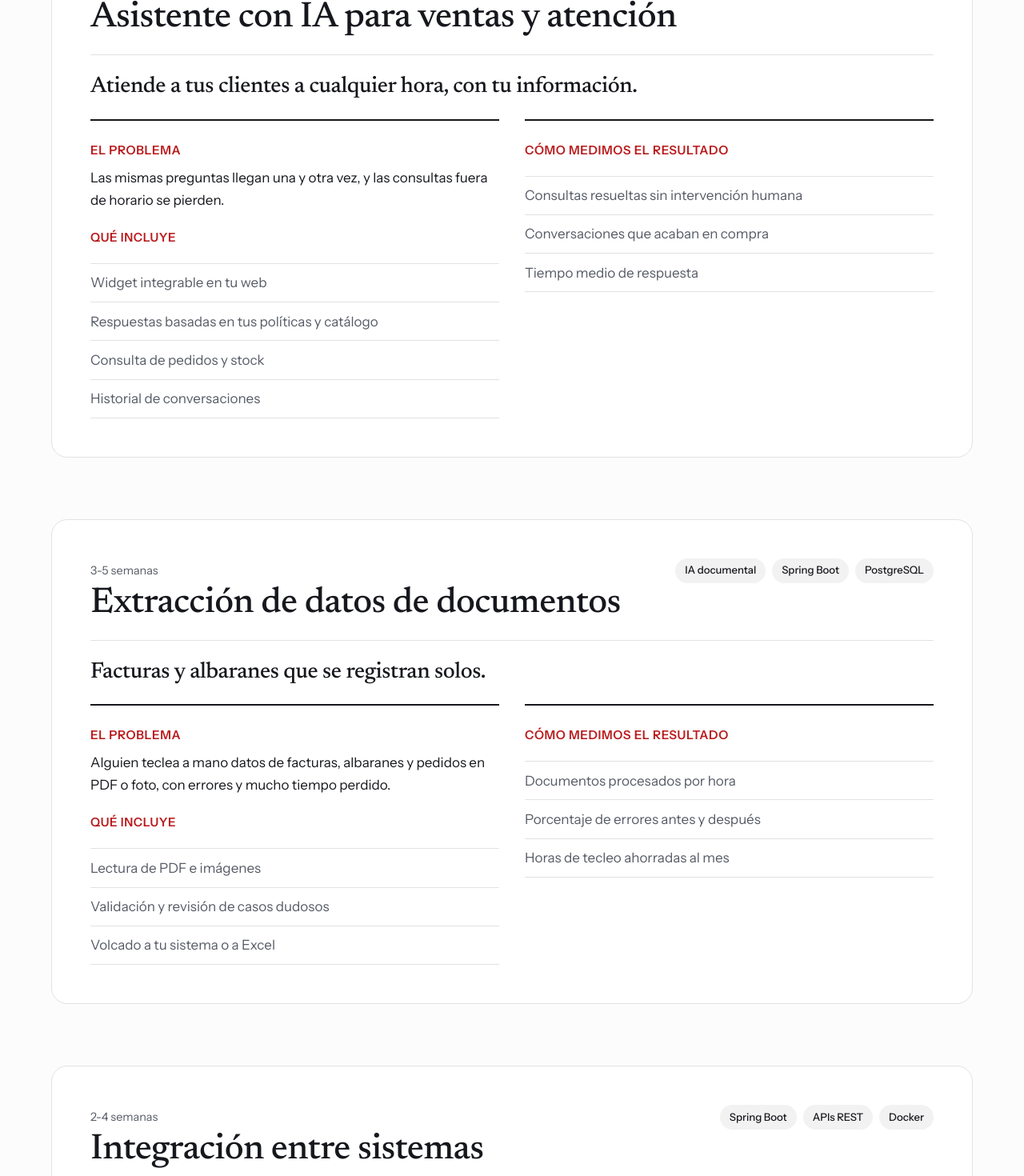
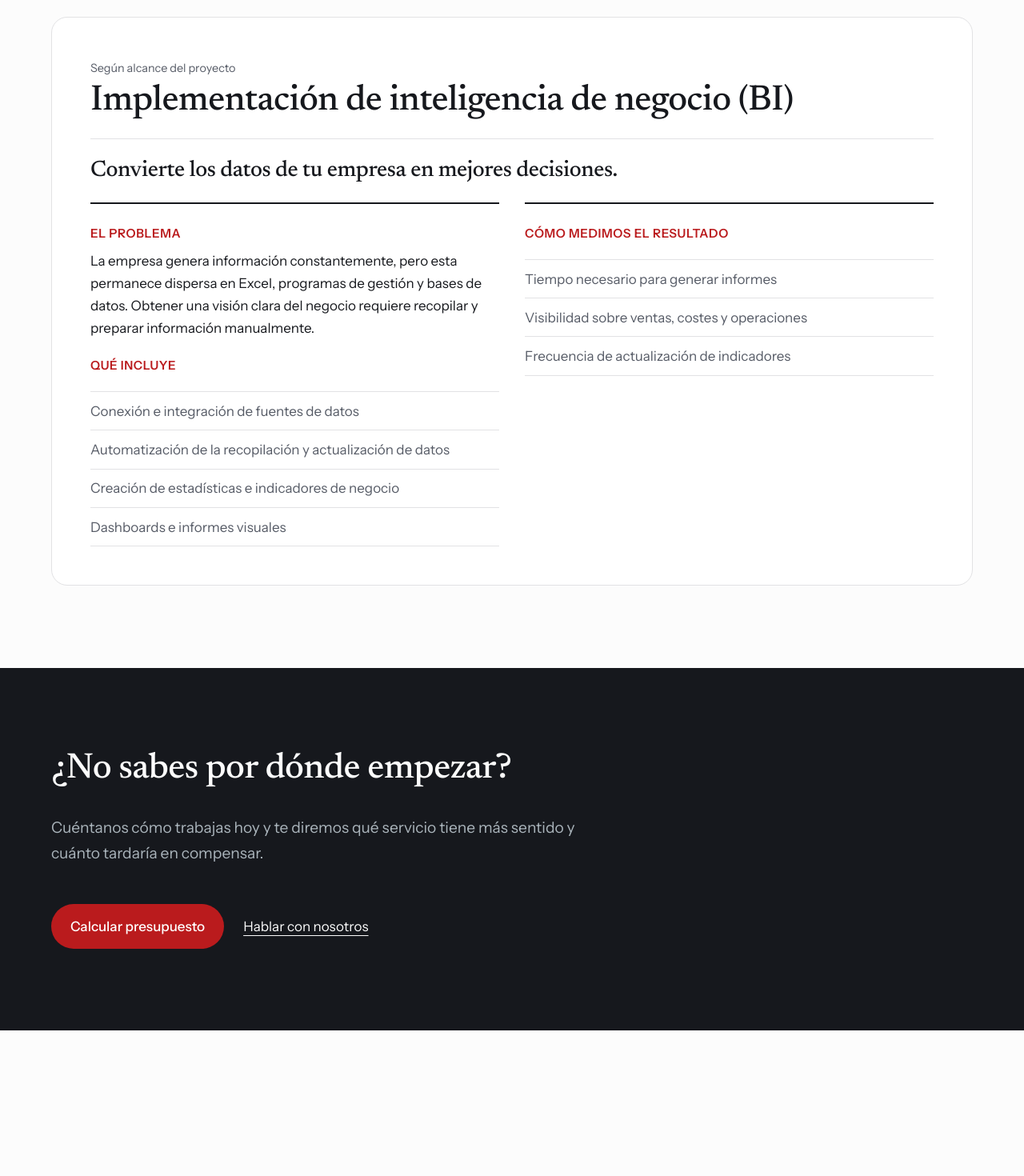
Before and after one commit to WattWozy/LITA, a Next.js app: page /calculadora in a window 1280 px wide. Shown: the part 1330-2800 px from the top of the page at 80% size. After the commit the page ends 2618 px from the top, so only its background shows below. Built offline with nearby package versions, Linux system fonts and the light colour scheme.

Commit message:
fix: hiding irrelevancies

```diff
--- a/app/calculadora/page.tsx
+++ b/app/calculadora/page.tsx
@@ -45,13 +45,13 @@ export default function ServiciosPage() {
                     <span className="story-meta">{item.plazo}</span>
                     <h2>{item.nombre}</h2>
                   </div>
-                  <div className="story-tags">
+                  {/* <div className="story-tags">
                     {item.stack.map((tech) => (
                       <span key={tech} className="tag">
                         {tech}
                       </span>
                     ))}
-                  </div>
+                  </div> */}
                 </header>
 
                 <h3 className="story-headline">{item.headline}</h3>
--- a/app/page.tsx
+++ b/app/page.tsx
@@ -80,7 +80,6 @@ export default function Home() {
         </a>
         <nav aria-label="Principal">
           <a href="/calculadora">Servicios</a>
-          <a href="/historias">Historias</a>
           <a href="#metodo">Cómo trabajamos</a>
           <a href="#ingenieria">Ingeniería</a>
           <a href="#contacto" className="btn btn-small">
--- a/app/site.ts
+++ b/app/site.ts
@@ -1,7 +1,7 @@
 // Edita aquí los datos de tu empresa.
 export const site = {
   name: "LITA",
-  email: "hola@lita.es",
+  email: "niklas2@gmx.es",
   city: "Pamplona",
   description:
     "Software a medida e inteligencia artificial para negocios locales, con ingeniería rigurosa y trato cercano.",
@@ -19,194 +19,47 @@ export interface Historia {
   stack: string[];
 }
 
-// Pega este array en app/site.ts (o importa desde aquí).
-// `horas` es el mínimo para empezar; el precio «desde» se calcula con TARIFA (app/precios.ts).
-// Todas las horas son estimaciones de partida: ajústalas a tu experiencia real.
 export const servicios = [
-  // — Los cuatro que conviene destacar primero —
   {
-    slug: "calculadora-presupuestos",
-    nombre: "Calculadora de presupuestos",
-    plazo: "4-6 semanas",
-    horas: 30,
-    headline: "Presupuestos desglosados en minutos, no en horas.",
-    stack: ["Next.js", "Spring Boot", "PostgreSQL"],
-    problema: "Cada presupuesto se hace a mano sobre hojas de cálculo, con riesgo de errores y respuestas lentas.",
-    incluye: ["Importación de tu catálogo y tarifas", "Cálculo automático con desglose", "Presupuesto en PDF para el cliente"],
-    metricas: ["Minutos por presupuesto antes y después", "Presupuestos enviados por semana", "Porcentaje de presupuestos aceptados"],
+    slug: "centralizacion-sistemas",
+    nombre: "Centralización de sistemas internos",
+    plazo: "Según alcance del proyecto",
+    headline: "Menos herramientas desconectadas. Más control sobre tu negocio.",
+    problema:
+      "La información y los procesos de la empresa están repartidos entre hojas de cálculo, correos y programas que no se comunican entre sí. Esto genera trabajo duplicado, errores y dependencia de tareas manuales.",
+    incluye: [
+      "Conexión de las herramientas y sistemas existentes",
+      "Automatización de tareas y flujos de trabajo",
+      "Centralización de información en un único entorno",
+      "Desarrollo de aplicaciones internas cuando sea necesario",
+    ],
+    metricas: [
+      "Horas de trabajo manual eliminadas",
+      "Errores y duplicidades reducidos",
+      "Tiempo necesario para completar tareas habituales",
+    ],
   },
   {
-    slug: "asistente-ia-ventas",
-    nombre: "Asistente con IA para ventas y atención",
-    plazo: "4-6 semanas",
-    horas: 40,
-    headline: "Atiende a tus clientes a cualquier hora, con tu información.",
-    stack: ["Spring Boot", "RAG", "PostgreSQL"],
-    problema: "Las mismas preguntas llegan una y otra vez, y las consultas fuera de horario se pierden.",
-    incluye: ["Widget integrable en tu web", "Respuestas basadas en tus políticas y catálogo", "Consulta de pedidos y stock", "Historial de conversaciones"],
-    metricas: ["Consultas resueltas sin intervención humana", "Conversaciones que acaban en compra", "Tiempo medio de respuesta"],
+    slug: "inteligencia-negocio",
+    nombre: "Implementación de inteligencia de negocio (BI)",
+    plazo: "Según alcance del proyecto",
+    headline: "Convierte los datos de tu empresa en mejores decisiones.",
+    problema:
+      "La empresa genera información constantemente, pero esta permanece dispersa en Excel, programas de gestión y bases de datos. Obtener una visión clara del negocio requiere recopilar y preparar información manualmente.",
+    incluye: [
+      "Conexión e integración de fuentes de datos",
+      "Automatización de la recopilación y actualización de datos",
+      "Creación de estadísticas e indicadores de negocio",
+      "Dashboards e informes visuales",
+    ],
+    metricas: [
+      "Tiempo necesario para generar informes",
+      "Visibilidad sobre ventas, costes y operaciones",
+      "Frecuencia de actualización de indicadores",
+    ],
   },
-  {
-    slug: "extraccion-documentos",
-    nombre: "Extracción de datos de documentos",
-    plazo: "3-5 semanas",
-    horas: 30,
-    headline: "Facturas y albaranes que se registran solos.",
-    stack: ["IA documental", "Spring Boot", "PostgreSQL"],
-    problema: "Alguien teclea a mano datos de facturas, albaranes y pedidos en PDF o foto, con errores y mucho tiempo perdido.",
-    incluye: ["Lectura de PDF e imágenes", "Validación y revisión de casos dudosos", "Volcado a tu sistema o a Excel"],
-    metricas: ["Documentos procesados por hora", "Porcentaje de errores antes y después", "Horas de tecleo ahorradas al mes"],
-  },
-  {
-    slug: "integraciones",
-    nombre: "Integración entre sistemas",
-    plazo: "2-4 semanas",
-    horas: 16,
-    headline: "Que tus datos viajen solos entre tus herramientas.",
-    stack: ["Spring Boot", "APIs REST", "Docker"],
-    problema: "Facturación, tienda, ERP y hojas de cálculo no se hablan entre sí, y los datos se copian a mano.",
-    incluye: ["Análisis de tus sistemas actuales", "Conectores con control de errores", "Registro de lo sincronizado"],
-    metricas: ["Tareas de copia manual eliminadas", "Errores de datos por mes", "Retraso entre un cambio y su reflejo en todos los sistemas"],
-  },
+];
 
-  // — IA aplicada al día a día —
-  {
-    slug: "asistente-interno",
-    nombre: "Asistente sobre tus documentos",
-    plazo: "3-5 semanas",
-    horas: 32,
-    headline: "Pregunta a tus manuales, contratos y tarifas como si hablaras con un compañero.",
-    stack: ["RAG", "Spring Boot", "Base de datos vectorial"],
-    problema: "La información está repartida en carpetas y PDF, y encontrar una respuesta lleva más tiempo del que debería.",
-    incluye: ["Ingesta de tus documentos", "Búsqueda conversacional con fuentes citadas", "Control de quién ve qué"],
-    metricas: ["Tiempo para encontrar una respuesta", "Consultas resueltas sin preguntar a un compañero", "Uso semanal por el equipo"],
-  },
-  {
-    slug: "atencion-whatsapp",
-    nombre: "Atención por WhatsApp con IA",
-    plazo: "3-5 semanas",
-    horas: 24,
-    headline: "Responde donde ya te escriben tus clientes.",
-    stack: ["WhatsApp Business API", "Spring Boot", "LLM"],
-    problema: "Los clientes escriben por WhatsApp a cualquier hora y las respuestas dependen de que alguien esté mirando el móvil.",
-    incluye: ["Conexión con WhatsApp Business", "Respuestas con tu información", "Traspaso a una persona cuando hace falta"],
-    metricas: ["Tiempo medio de primera respuesta", "Conversaciones atendidas fuera de horario", "Consultas que acaban en venta"],
-  },
-  {
-    slug: "clasificacion-correos",
-    nombre: "Clasificación y respuesta de correos",
-    plazo: "3-4 semanas",
-    horas: 24,
-    headline: "Cada correo, en su sitio y con borrador de respuesta.",
-    stack: ["LLM", "Spring Boot", "Integración de correo"],
-    problema: "La bandeja de entrada mezcla pedidos, incidencias y presupuestos, y lo urgente se pierde entre lo demás.",
-    incluye: ["Clasificación por tipo y urgencia", "Borradores de respuesta para revisar", "Reenvío automático a la persona adecuada"],
-    metricas: ["Tiempo de respuesta por tipo de correo", "Correos urgentes atendidos a tiempo", "Horas semanales dedicadas al correo"],
-  },
-  {
-    slug: "informes-lenguaje-natural",
-    nombre: "Informes en lenguaje natural",
-    plazo: "4-6 semanas",
-    horas: 30,
-    headline: "Pregunta a tus datos y obtén la respuesta al momento.",
-    stack: ["LLM", "Spring Boot", "PostgreSQL"],
-    problema: "Sacar un dato de ventas o stock exige pedir un informe o abrir varias hojas de cálculo.",
-    incluye: ["Conexión segura con tus datos", "Preguntas en lenguaje natural", "Gráficos y tablas exportables"],
-    metricas: ["Tiempo para obtener un dato", "Informes manuales eliminados", "Decisiones tomadas con datos actualizados"],
-  },
-
-  // — Ingeniería de software —
-  {
-    slug: "excel-a-aplicacion",
-    nombre: "De Excel a aplicación",
-    plazo: "6-10 semanas",
-    horas: 60,
-    headline: "Tu negocio en una aplicación, no en una hoja de cálculo frágil.",
-    stack: ["Next.js", "Spring Boot", "PostgreSQL"],
-    problema: "Procesos críticos viven en hojas de cálculo que solo entiende una persona y que se rompen con cada cambio.",
-    incluye: ["Análisis y migración de tus datos", "Usuarios, permisos e histórico de cambios", "Informes y exportación a Excel"],
-    metricas: ["Errores por duplicados o fórmulas rotas", "Tiempo de las tareas habituales", "Personas que pueden trabajar a la vez"],
-  },
-  {
-    slug: "portales-apps-internas",
-    nombre: "Portales de cliente y apps internas",
-    plazo: "8-12 semanas",
-    horas: 80,
-    headline: "Seguimiento, partes de trabajo e inventario en un solo lugar.",
-    stack: ["Next.js", "Spring Boot", "PostgreSQL"],
-    problema: "Los clientes llaman para saber el estado de su pedido, y el equipo apunta partes e inventario en papel o mensajes.",
-    incluye: ["Acceso para clientes y equipo", "Seguimiento de pedidos o reservas", "Avisos automáticos por email"],
-    metricas: ["Llamadas de seguimiento evitadas", "Tiempo de gestión por pedido", "Satisfacción de los clientes"],
-  },
-  {
-    slug: "tienda-online-pagos",
-    nombre: "Tienda online y pasarelas de pago",
-    plazo: "6-10 semanas",
-    horas: 70,
-    headline: "Vende online con pagos seguros y tu catálogo siempre actualizado.",
-    stack: ["Next.js", "Spring Boot", "Pasarela de pago"],
-    problema: "Vender por internet exige integrar catálogo, pagos y pedidos sin que se descuadren stock ni cobros.",
-    incluye: ["Catálogo sincronizado", "Pago seguro", "Gestión de pedidos y stock"],
-    metricas: ["Ventas online al mes", "Porcentaje de carritos completados", "Pedidos gestionados sin intervención manual"],
-  },
-  {
-    slug: "facturacion-electronica",
-    nombre: "Adaptación a facturación electrónica",
-    plazo: "2-4 semanas",
-    horas: 20,
-    headline: "Tu facturación al día con la normativa.",
-    stack: ["Spring Boot", "Integración con tu software", "APIs"],
-    problema: "La normativa de facturación electrónica obliga a adaptar el software, y no todos los sistemas están preparados.",
-    incluye: ["Revisión de tu sistema actual", "Adaptación a los requisitos vigentes", "Pruebas y documentación"],
-    metricas: ["Facturas generadas conforme a la normativa", "Rechazos o errores de formato", "Tiempo de emisión de cada factura"],
-  },
-  {
-    slug: "modernizacion-software",
-    nombre: "Modernización de software antiguo",
-    plazo: "8-16 semanas",
-    horas: 80,
-    headline: "Del programa que nadie se atreve a tocar a uno mantenible.",
-    stack: ["Spring Boot", "Pruebas automáticas", "Docker"],
-    problema: "Un software antiguo funciona, pero cada cambio es arriesgado y cada vez cuesta más mantenerlo.",
-    incluye: ["Diagnóstico y plan por fases", "Migración sin perder datos", "Pruebas automáticas y documentación"],
-    metricas: ["Tiempo para añadir una mejora", "Incidencias por mes", "Coste mensual de mantenimiento"],
-  },
-
-  // — Servicios técnicos recurrentes —
-  {
-    slug: "auditoria-tecnica",
-    nombre: "Auditoría técnica",
-    plazo: "1-2 semanas",
-    horas: 16,
-    headline: "Una radiografía honesta de tu software, con un plan para mejorarlo.",
-    stack: ["Análisis de arquitectura", "Calidad de código", "Seguridad básica"],
-    problema: "Ya tienes software, pero no sabes cuán sólido es ni qué te costará mantenerlo.",
-    incluye: ["Revisión de arquitectura y código", "Informe con riesgos priorizados", "Plan de mejora con estimación"],
-    metricas: ["Riesgos críticos identificados", "Deuda técnica estimada en horas", "Acciones completadas tras el informe"],
-  },
-  {
-    slug: "devops-gestionado",
-    nombre: "DevOps gestionado",
-    plazo: "Mensual",
-    horas: 24,
-    headline: "Despliegues automáticos y copias de seguridad que funcionan.",
-    stack: ["CI/CD", "Docker", "Monitorización"],
-    problema: "Publicar cambios es manual y arriesgado, y nadie sabe si las copias de seguridad se restauran de verdad.",
-    incluye: ["Pipeline de despliegue automático", "Copias de seguridad probadas", "Monitorización y alertas"],
-    metricas: ["Tiempo para publicar un cambio", "Tiempo de caída al mes", "Tiempo de recuperación ante un fallo"],
-  },
-  {
-    slug: "formacion-ia",
-    nombre: "Formación práctica en IA",
-    plazo: "1-2 jornadas",
-    horas: 8,
-    headline: "Tu equipo usando la IA con casos de su propio trabajo.",
-    stack: ["Talleres presenciales", "Casos reales", "Guía de buenas prácticas"],
-    problema: "El equipo oye hablar de IA pero no sabe por dónde empezar ni qué datos puede compartir con seguridad.",
-    incluye: ["Taller con ejemplos de tu negocio", "Guía de uso seguro", "Plantillas de instrucciones listas para usar"],
-    metricas: ["Personas que usan la IA cada semana", "Horas ahorradas en tareas habituales", "Casos de uso adoptados"],
-  },
-]
 
 
 export const historias: Historia[] = [
```
